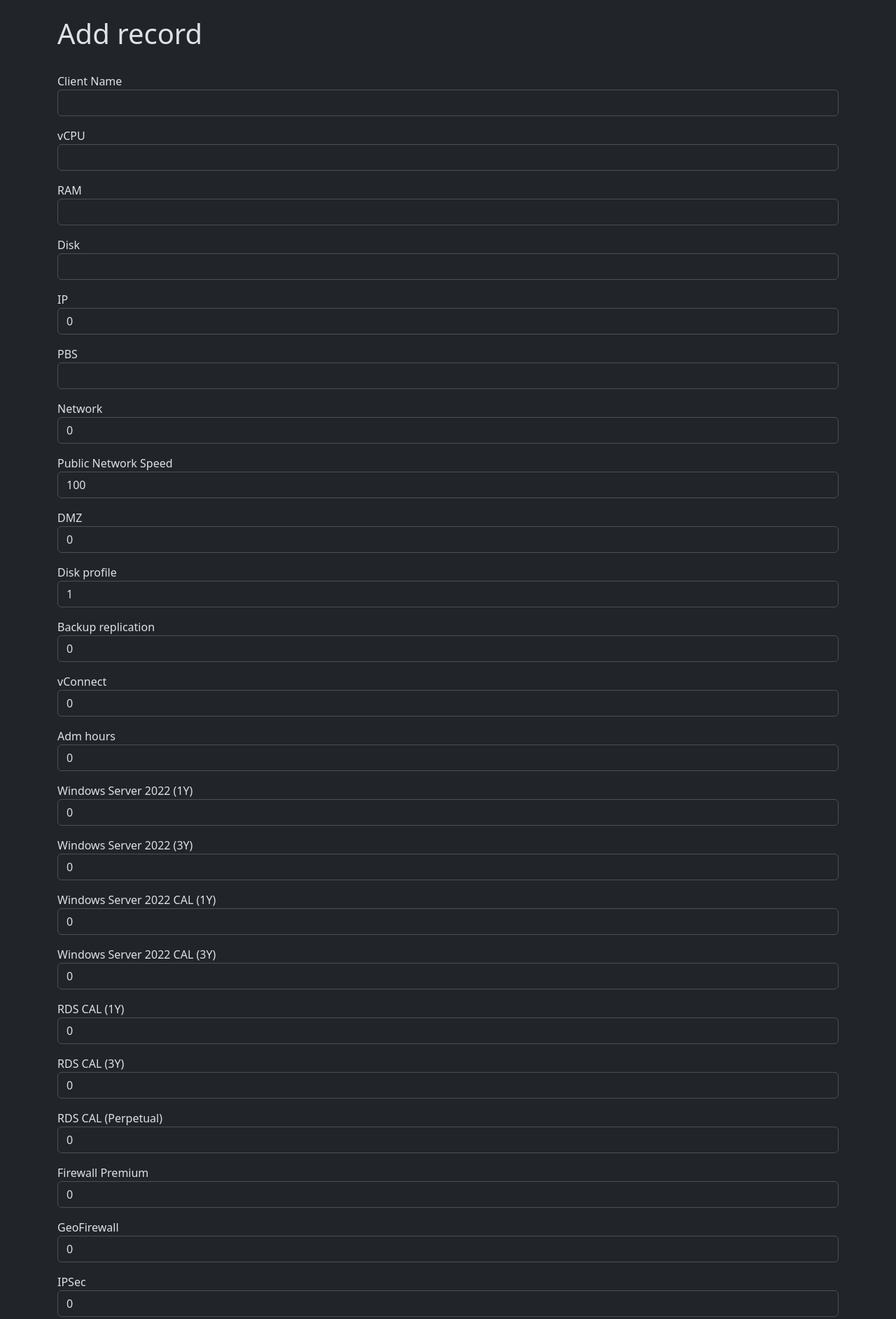
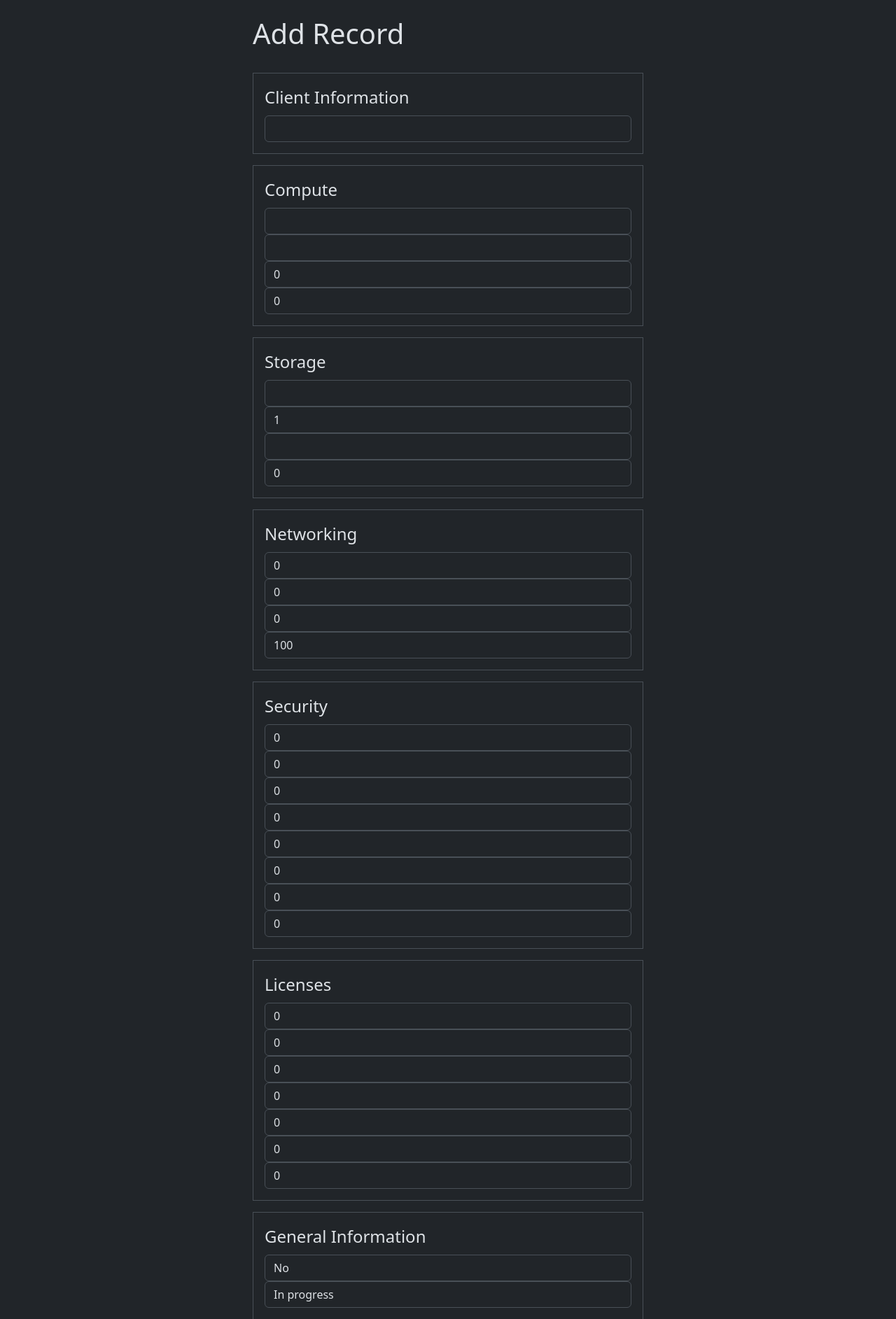
Before and after one commit to Reqsx444/WIZ, a Django app: template dcrm/website/templates/update_record.html in a window 1280 px wide. Shown: the part 67-1952 px from the top of the page at 70% size. Run offline with Django 4.2, Linux system fonts and the light colour scheme; the template is opened without the code that fills it: values that come from a table or form of the project are taken from there, others are empty.

Commit message:
Edit view update

```diff
--- a/dcrm/website/templates/update_record.html
+++ b/dcrm/website/templates/update_record.html
@@ -1,16 +1,74 @@
 {% extends 'base.html' %}
 {% block content %}
 
-<div class="col-md-6 offset-md-3"></div>
-<h1> Add record </h1>
-</br>
+<div class="col-md-6 offset-md-3">
+    <h1> Add Record </h1>
+    <br/>
     <form method="POST">
         {% csrf_token %}
-    {{ form.as_p }}
+
+        <fieldset class="border p-3 mb-3">
+            <legend class="w-auto">Client Information</legend>
+            {{ form.client_name }}
+        </fieldset>
+
+        <fieldset class="border p-3 mb-3">
+            <legend class="w-auto">Compute</legend>
+            {{ form.vcpu }}
+            {{ form.vram }}
+            {{ form.adm_hours }}
+            {{ form.vconnect }}
+        </fieldset>
+
+        <fieldset class="border p-3 mb-3">
+            <legend class="w-auto">Storage</legend>
+            {{ form.disk }}
+            {{ form.disk_profile }}
+            {{ form.pbs }}
+            {{ form.pbs_replication }}
+        </fieldset>
+
+        <fieldset class="border p-3 mb-3">
+            <legend class="w-auto">Networking</legend>
+            {{ form.ip }}
+            {{ form.network }}
+            {{ form.dmz }}
+            {{ form.pub_net_speed }}
+        </fieldset>
+
+        <fieldset class="border p-3 mb-3">
+            <legend class="w-auto">Security</legend>
+            {{ form.fw_premium }}
+            {{ form.geofw }}
+            {{ form.ipsec }}
+            {{ form.ssl_vpn }}
+            {{ form.dns_guard }}
+            {{ form.webfiltering }}
+            {{ form.ids_ips }}
+            {{ form.vdom }}
+        </fieldset>
+
+        <fieldset class="border p-3 mb-3">
+            <legend class="w-auto">Licenses</legend>
+            {{ form.ws2022_1 }}
+            {{ form.ws2022_3 }}
+            {{ form.ws2022_cal_1 }}
+            {{ form.ws2022_cal_3 }}
+            {{ form.rds_cal_1 }}
+            {{ form.rds_cal_3 }}
+            {{ form.rds_cal_perpetual }}
+        </fieldset>
+
+        <fieldset class="border p-3 mb-3">
+            <legend class="w-auto">General Information</legend>
+            {{ form.is_accepted }}
+            {{ form.status }}
+        </fieldset>
 
         <br/>
         <button type="submit" class="btn btn-secondary">Update Record</button>
         <a href="{% url 'home' %}" class="btn btn-secondary">Back</a>
     </form>
 </div>
+
 {% endblock %}
```
Lines whose indentation alone changed are shown as unchanged.
